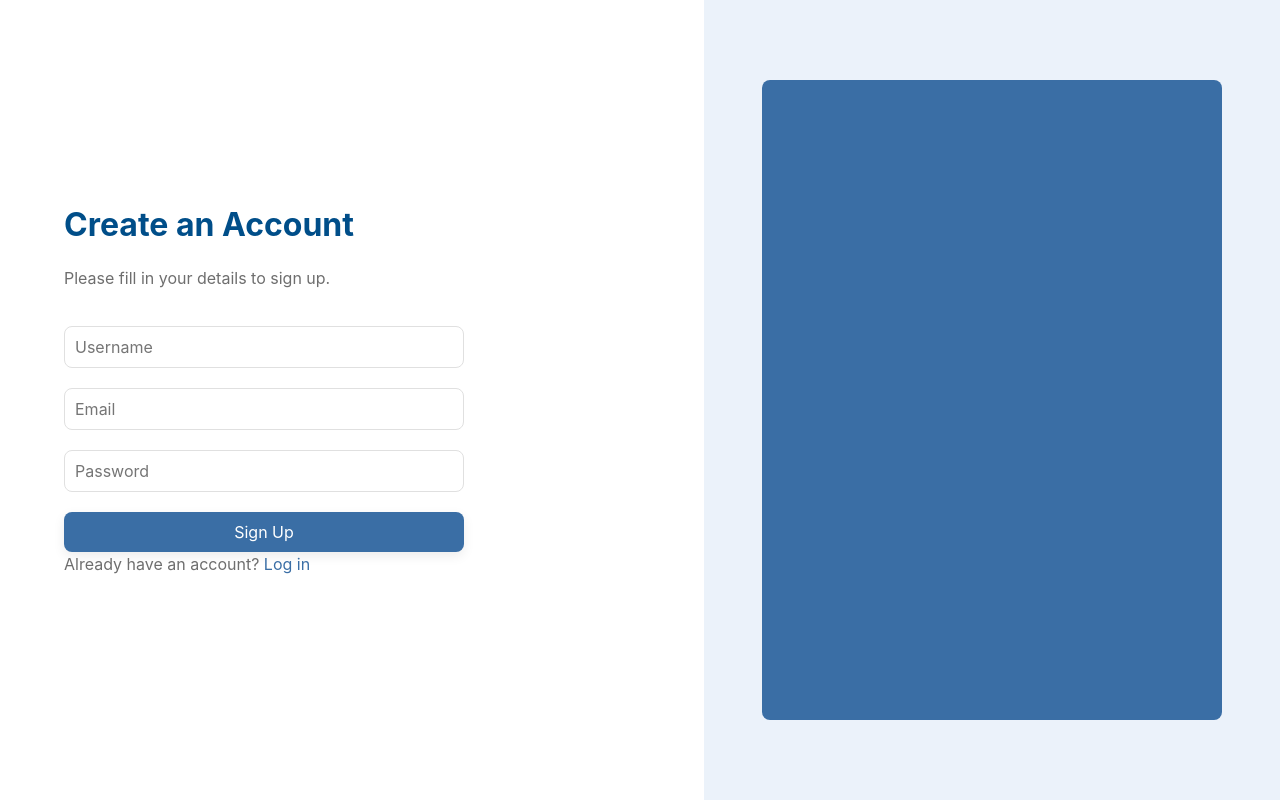
After one commit to vaishnav90/final_project, a Flask app: page /signup in a window 1280 px wide. The commit adds this page. Run offline with Flask 3, Linux system fonts and the light colour scheme.

Commit message:
added login and signup pages + backend logic

```diff
--- a/app.py
+++ b/app.py
@@ -1,15 +1,96 @@
-from flask import Flask
-from flask import render_template, request, redirect
-import stripe
-import smtplib
+from flask import Flask, render_template, request, redirect, url_for, flash
+from flask_bcrypt import Bcrypt
+from flask_login import LoginManager, UserMixin, login_user, logout_user, login_required, current_user
+from pymongo import MongoClient
+from bson.objectid import ObjectId
 
 app = Flask(__name__)
+app.secret_key = '12345'  # key
+
+# MongoDB Configuration
+client = MongoClient('mongodb+srv://AsherB:3Nqgw4GgXKUe23i@cluster0.clkkf3n.mongodb.net/?retryWrites=true&w=majority&appName=Cluster0')  # MongoDB URI
+db = client['ourapp']  # Database name
+users_collection = db['logininfo']  # Collection name
+
+bcrypt = Bcrypt(app)
+login_manager = LoginManager(app)
+login_manager.login_view = 'login'
+
+# User class for Flask-Login
+class User(UserMixin):
+    def __init__(self, user_id, username, email):
+        self.id = user_id
+        self.username = username
+        self.email = email
+
+@login_manager.user_loader
+def load_user(user_id):
+    user_data = users_collection.find_one({'_id': ObjectId(user_id)})
+    if user_data:
+        return User(str(user_data['_id']), user_data['username'], user_data['email'])
+    return None
+
+# Routes
+@app.route('/')
+def home():
+    return render_template('index.html')
+
+@app.route('/signup', methods=['GET', 'POST'])
+def signup():
+    if request.method == 'POST':
+        username = request.form['username']
+        email = request.form['email']
+        password = bcrypt.generate_password_hash(request.form['password']).decode('utf-8')
+
+        # Check if user already exists
+        if users_collection.find_one({'email': email}):
+            flash('Email already registered. Please log in.', 'danger')
+            return redirect(url_for('login'))
+
+        # Create new user
+        new_user = {
+            'username': username,
+            'email': email,
+            'password': password
+        }
+        users_collection.insert_one(new_user)
+        flash('Account created successfully! Please log in.', 'success')
+        return redirect(url_for('login'))
+
+    return render_template('signup.html')
+
+@app.route('/login', methods=['GET', 'POST'])
+def login():
+    if request.method == 'POST':
+        email = request.form['email']
+        password = request.form['password']
+        user_data = users_collection.find_one({'email': email})
+
+        if user_data and bcrypt.check_password_hash(user_data['password'], password):
+            user = User(str(user_data['_id']), user_data['username'], user_data['email'])
+            login_user(user)
+            flash('Logged in successfully!', 'success')
+            return redirect(url_for('home'))
+        else:
+            flash('Invalid email or password. Please try again.', 'danger')
+
+    return render_template('login.html')
+
+@app.route('/logout')
+@login_required
+def logout():
+    logout_user()
+    flash('You have been logged out.', 'info')
+    return redirect(url_for('login'))
+
 @app.route('/liked')
+@login_required
 def liked_items():
     return render_template('liked.html')
 
-@app.route("/")
-def home():
-    return render_template("index.HTML")
-if __name__=="__main__":
-    app.run(debug=True, port = 5001)
+@app.route('/howitworks')
+def how_it_works():
+    return render_template('howitworks.html')
+
+if __name__ == "__main__":
+    app.run(debug=True, port=5001)
--- a/static/assets/css/styles.css
+++ b/static/assets/css/styles.css
@@ -349,6 +349,9 @@ footer {
     color: rgba(255, 255, 255, 0.6);
 }
 
+.get-started-howitworks-section {
+
+}
 /* Modal styles */
 .modal {
     display: none;
@@ -737,3 +740,102 @@ footer {
     0% { background-position: 200% 0; }
     100% { background-position: -200% 0; }
 }
+
+/* Auth Container */
+.auth-container {
+    display: flex;
+    height: 100vh;
+    width: 100%;
+    background-color: var(--background); /* Matches the website's background */
+}
+
+.auth-form {
+    flex: 1;
+    display: flex;
+    flex-direction: column;
+    justify-content: center;
+    align-items: flex-start;
+    padding: 0 5%;
+    background-color: var(--card-bg); /* Matches the card background */
+    box-shadow: var(--shadow); /* Matches the website's shadow style */
+}
+
+.auth-form h1 {
+    font-size: 2rem;
+    margin-bottom: 1rem;
+    color: var(--primary-dark); /* Matches the primary dark color */
+}
+
+.auth-form p {
+    margin-bottom: 1.5rem;
+    color: var(--text-light); /* Matches the light text color */
+}
+
+.auth-form form {
+    width: 100%;
+    max-width: 400px;
+}
+
+.auth-form input[type="text"],
+.auth-form input[type="email"],
+.auth-form input[type="password"] {
+    width: 100%;
+    padding: 10px;
+    margin: 10px 0;
+    border: 1px solid var(--border); /* Matches the border color */
+    border-radius: var(--radius); /* Matches the border radius */
+    font-size: 16px;
+    color: var(--text); /* Matches the text color */
+    background-color: var(--card-bg); /* Matches the card background */
+}
+
+.auth-form input[type="text"]:focus,
+.auth-form input[type="email"]:focus,
+.auth-form input[type="password"]:focus {
+    outline: none;
+    border-color: var(--primary); /* Matches the primary color */
+}
+
+.auth-form button {
+    background-color: var(--primary); /* Matches the primary color */
+    color: #fff;
+    border: none;
+    padding: 10px 15px;
+    border-radius: var(--radius); /* Matches the border radius */
+    cursor: pointer;
+    font-size: 16px;
+    width: 100%;
+    margin-top: 10px;
+    box-shadow: var(--shadow); /* Matches the shadow style */
+    transition: background-color 0.3s ease, transform 0.2s ease;
+}
+
+.auth-form button:hover {
+    background-color: var(--primary-dark); /* Darker shade of the primary color */
+    transform: translateY(-2px); /* Slight lift effect */
+}
+
+.auth-form a {
+    color: var(--primary); /* Matches the primary color */
+    text-decoration: none;
+}
+
+.auth-form a:hover {
+    text-decoration: underline;
+}
+
+.auth-image {
+    flex: 1;
+    background-color: var(--primary-light); /* Matches the primary light color */
+    display: flex;
+    justify-content: center;
+    align-items: center;
+}
+
+.auth-image::before {
+    content: '';
+    width: 80%;
+    height: 80%;
+    background-color: var(--primary); /* Matches the primary color */
+    border-radius: var(--radius); /* Matches the border radius */
+}
--- /dev/null
+++ b/templates/signup.html
@@ -0,0 +1,27 @@
+<!DOCTYPE html>
+<html lang="en">
+<head>
+    <meta charset="UTF-8">
+    <meta name="viewport" content="width=device-width, initial-scale=1.0">
+    <title>Signup | APP</title>
+    <link href="/static/assets/css/styles.css" rel="stylesheet" />
+</head>
+<body>
+    <div class="auth-container">
+        <div class="auth-form">
+            <h1>Create an Account</h1>
+            <p>Please fill in your details to sign up.</p>
+            <form method="POST" action="/signup">
+                <input type="text" name="username" placeholder="Username" required>
+                <input type="email" name="email" placeholder="Email" required>
+                <input type="password" name="password" placeholder="Password" required>
+                <button type="submit">Sign Up</button>
+            </form>
+            <p>Already have an account? <a href="/login">Log in</a></p>
+        </div>
+        <div class="auth-image">
+            <!-- Blank or solid color section -->
+        </div>
+    </div>
+</body>
+</html>
```
Also changed, not shown: templates/howitworks.html (added, +132 -0 lines), templates/index.html (+7 -2 lines), templates/liked.html (+54 -0 lines), templates/login.html (added, +26 -0 lines).
